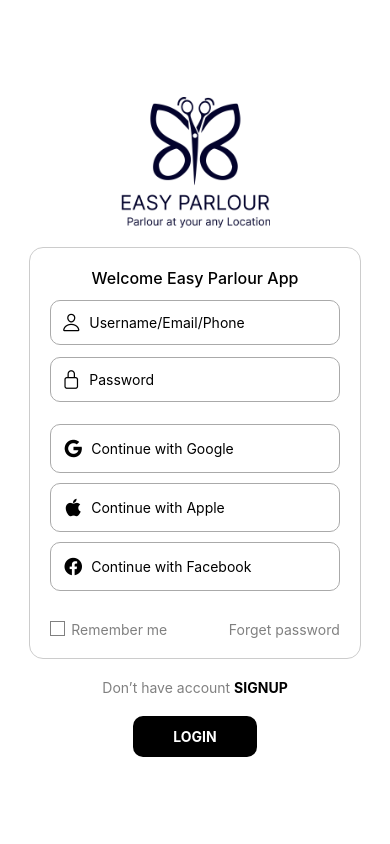
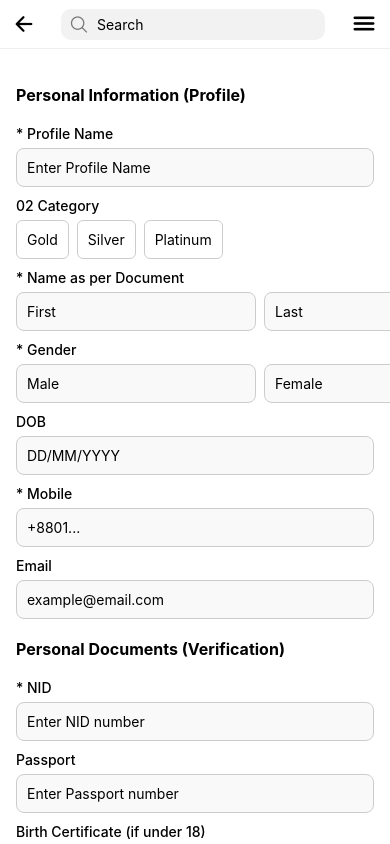
Before and after one commit to shanzida-rifa/easyParlour, a React Native app: screen /VerifyProfile in a window 390 px wide. Built offline with nearby package versions, Linux system fonts and the light colour scheme.

Commit message:
Verify Profile page added

```diff
--- a/App.js
+++ b/App.js
@@ -12,6 +12,7 @@
 import SearchResultsScreen from './screens/SearchResultsScreen';
 import ParlourProfileScreen from './screens/ParlourProfileScreen';
 import ServiceDetails from './screens/ServiceDetails';
+import VerifyProfileScreen from './screens/VerifyProfileScreen';
 import { createNativeStackNavigator } from '@react-navigation/native-stack';
 import MainLayout from './MainLayout';
 import UserProfileScreen from './screens/UserProfileScreen';
@@ -52,6 +53,7 @@
         <Stack.Screen name="SearchResults" component={SearchResultsScreen} />
         <Stack.Screen name="ParlourProfile" component={ParlourProfileScreen} />
         <Stack.Screen name="ServiceDetails" component={ServiceDetails} />
+        <Stack.Screen name="VerifyProfile" component={VerifyProfileScreen} />
       </Stack.Navigator>
     </NavigationContainer>
   );
--- a/components/SearchBar.js
+++ b/components/SearchBar.js
@@ -1,31 +1,3 @@
-// import React from 'react';
-// import { View, TextInput, StyleSheet } from 'react-native';
-// import Icon from 'react-native-vector-icons/Ionicons';
-
-// export default function SearchBar() {
-//   return (
-//     <View style={styles.container}>
-//       <Icon name="search-outline" size={20} color="#777" />
-//       <TextInput placeholder="Search" style={styles.input} />
-//     </View>
-//   );
-// }
-
-// const styles = StyleSheet.create({
-//   container: {
-//     flexDirection: 'row',
-//     backgroundColor: '#f2f2f2',
-//     marginHorizontal: 16,
-//     borderRadius: 10,
-//     paddingHorizontal: 10,
-//     paddingVertical: 8,
-//     alignItems: 'center',
-//   },
-//   input: {
-//     marginLeft: 8,
-//     flex: 1,
-//   },
-// });
 import React, { useState } from 'react';
 import { View, TextInput, StyleSheet } from 'react-native';
 import Icon from 'react-native-vector-icons/Ionicons';
@@ -59,10 +31,10 @@
   container: {
     flexDirection: 'row',
     backgroundColor: '#f2f2f2',
-    marginHorizontal: 16,
+    marginHorizontal: 15,
     borderRadius: 10,
-    paddingHorizontal: 10,
-    paddingVertical: 8,
+    paddingHorizontal: 8,
+    paddingVertical: 4,
     alignItems: 'center',
   },
   input: {
--- a/screens/UserProfileScreen.js
+++ b/screens/UserProfileScreen.js
@@ -10,6 +10,7 @@
 import Ionicons from 'react-native-vector-icons/Ionicons';
 import MaterialIcons from 'react-native-vector-icons/MaterialIcons';
 import { SafeAreaView } from 'react-native-safe-area-context';
+import SearchBar from '../components/SearchBar';
 
 export default function UserProfileScreen({ navigation }) {
   const handleLogout = () => {
@@ -34,12 +35,16 @@
 
   return (
     <SafeAreaView style={styles.container}>
-      {/* Top Bar */}
+      {/* 🔹 Top Bar */}
       <View style={styles.topBar}>
-        <View style={styles.searchBar}>
-          <Ionicons name="search" size={20} color="#555" />
-          <Text style={styles.searchText}>Search</Text>
+        <TouchableOpacity onPress={() => navigation.goBack()}>
+          <Ionicons name="arrow-back" size={24} color="#000" />
+        </TouchableOpacity>
+
+        <View style={{ flex: 1, marginHorizontal: 10 }}>
+          <SearchBar />
         </View>
+
         <TouchableOpacity>
           <Ionicons name="menu" size={28} color="#000" />
         </TouchableOpacity>
@@ -68,9 +73,13 @@
           <View style={styles.side}>
             <Text style={styles.liveText}>● Live</Text>
             <Text style={styles.goldText}>Gold Membership</Text>
-            <View style={styles.verifiedBtn}>
-              <Text style={{ color: '#555' }}>Verified</Text>
-            </View>
+
+            <TouchableOpacity
+              style={styles.verifyBtn}
+              onPress={() => navigation.navigate('VerifyProfile')}
+            >
+              <Text style={{ color: '#fff', fontWeight: '600' }}>Verify</Text>
+            </TouchableOpacity>
           </View>
         </View>
 
@@ -112,9 +121,11 @@
   container: { flex: 1, backgroundColor: '#fff' },
   topBar: {
     flexDirection: 'row',
-    justifyContent: 'space-between',
     alignItems: 'center',
-    padding: 12,
+    paddingHorizontal: 12,
+    paddingVertical: 8,
+    borderBottomWidth: 1,
+    borderBottomColor: '#eee',
   },
   searchBar: {
     flexDirection: 'row',
@@ -140,6 +151,15 @@
   side: { alignItems: 'flex-end' },
   liveText: { fontSize: 14, color: 'green', marginBottom: 4 },
   goldText: { fontSize: 13, color: '#999' },
+  verifyBtn: {
+    backgroundColor: '#007bff', // Standard blue
+    borderRadius: 15,
+    paddingHorizontal: 16,
+    paddingVertical: 6,
+    marginTop: 6,
+    alignItems: 'center',
+  },
+
   verifiedBtn: {
     borderWidth: 1,
     borderColor: '#aaa',
--- /dev/null
+++ b/screens/VerifyProfileScreen.js
@@ -0,0 +1,251 @@
+import React from 'react';
+import {
+  View,
+  Text,
+  TextInput,
+  TouchableOpacity,
+  ScrollView,
+  StyleSheet,
+  Image,
+} from 'react-native';
+import Ionicons from 'react-native-vector-icons/Ionicons';
+import SearchBar from '../components/SearchBar'; // adjust path if needed
+import { useNavigation } from '@react-navigation/native';
+import { SafeAreaView } from 'react-native-safe-area-context';
+
+export default function VerifyProfileScreen() {
+  const navigation = useNavigation();
+
+  return (
+    <SafeAreaView style={{ flex: 1, backgroundColor: '#fff' }}>
+      {/* 🔹 Top Bar */}
+      <View style={styles.topBar}>
+        <TouchableOpacity onPress={() => navigation.goBack()}>
+          <Ionicons name="arrow-back" size={24} color="#000" />
+        </TouchableOpacity>
+
+        <View style={{ flex: 1, marginHorizontal: 10 }}>
+          <SearchBar />
+        </View>
+
+        <TouchableOpacity>
+          <Ionicons name="menu" size={28} color="#000" />
+        </TouchableOpacity>
+      </View>
+
+      <ScrollView contentContainerStyle={styles.container}>
+        {/* =================== Personal Info =================== */}
+        <Text style={styles.header}>Personal Information (Profile)</Text>
+
+        <Text style={styles.label}>* Profile Name</Text>
+        <TextInput style={styles.input} placeholder="Enter Profile Name" />
+
+        <Text style={styles.label}>02 Category</Text>
+        <View style={styles.row}>
+          {['Gold', 'Silver', 'Platinum'].map(c => (
+            <TouchableOpacity key={c} style={styles.categoryBtn}>
+              <Text>{c}</Text>
+            </TouchableOpacity>
+          ))}
+        </View>
+
+        <Text style={styles.label}>* Name as per Document</Text>
+        <View style={styles.row}>
+          <TextInput style={[styles.input, { flex: 1 }]} placeholder="First" />
+          <TextInput
+            style={[styles.input, { flex: 1, marginLeft: 8 }]}
+            placeholder="Last"
+          />
+        </View>
+
+        <Text style={styles.label}>* Gender</Text>
+        <View style={styles.row}>
+          <TextInput style={[styles.input, { flex: 1 }]} placeholder="Male" />
+          <TextInput
+            style={[styles.input, { flex: 1, marginLeft: 8 }]}
+            placeholder="Female"
+          />
+        </View>
+
+        <Text style={styles.label}>DOB</Text>
+        <TextInput style={styles.input} placeholder="DD/MM/YYYY" />
+
+        <Text style={styles.label}>* Mobile</Text>
+        <TextInput
+          style={styles.input}
+          keyboardType="phone-pad"
+          placeholder="+8801..."
+        />
+
+        <Text style={styles.label}>Email</Text>
+        <TextInput
+          style={styles.input}
+          keyboardType="email-address"
+          placeholder="example@email.com"
+        />
+
+        {/* =================== Documents =================== */}
+        <Text style={styles.header}>Personal Documents (Verification)</Text>
+
+        <Text style={styles.label}>* NID</Text>
+        <TextInput style={styles.input} placeholder="Enter NID number" />
+
+        <Text style={styles.label}>Passport</Text>
+        <TextInput style={styles.input} placeholder="Enter Passport number" />
+
+        <Text style={styles.label}>Birth Certificate (if under 18)</Text>
+        <TextInput
+          style={styles.input}
+          placeholder="Enter Birth Certificate No."
+        />
+
+        <TouchableOpacity style={styles.saveBtn}>
+          <Text style={{ color: '#fff', fontWeight: '600' }}>Save</Text>
+        </TouchableOpacity>
+
+        {/* =================== Scan Option =================== */}
+        <View style={styles.scanSection}>
+          <Text style={styles.scanText}>
+            * Verify your Profile form a Verified ID {'\n'}
+            Take photo your NID card - Front & back
+          </Text>
+          <TouchableOpacity style={styles.scanBtn}>
+            <Text style={{ color: '#000' }}>Scan</Text>
+          </TouchableOpacity>
+        </View>
+
+        {/* =================== Profile Image =================== */}
+        <Text style={styles.header}>* Profile Image (Attachment)</Text>
+        <View style={styles.card}>
+          <TouchableOpacity style={styles.attachmentBtn}>
+            <Ionicons name="attach" size={20} color="#555" />
+            <Text> Upload Profile Image</Text>
+          </TouchableOpacity>
+          <Image
+            source={{ uri: 'https://via.placeholder.com/100' }}
+            style={styles.previewImage}
+          />
+        </View>
+
+        {/* =================== Live Selfie =================== */}
+        <Text style={styles.header}>Live Selfie (Attachment)</Text>
+        <View style={styles.card}>
+          <TouchableOpacity style={styles.attachmentBtn}>
+            <Ionicons name="camera" size={20} color="#555" />
+            <Text> Capture Live Selfie</Text>
+          </TouchableOpacity>
+          <Image
+            source={{ uri: 'https://via.placeholder.com/100' }}
+            style={styles.previewImage}
+          />
+        </View>
+
+        {/* =================== Verification Friend & Family =================== */}
+        <Text style={styles.header}>Verification Friend & Family</Text>
+        <View style={styles.card}>
+          <Text>ID No. 092713</Text>
+          <Text>Name as per Document Referral</Text>
+          <Text>Mobile: +8801xxxxxxx</Text>
+          <Text>Email: example@email.com</Text>
+          <Text style={{ marginTop: 6, color: '#666' }}>
+            Consign has been make as Lorem Ipsum is simply dummy text of the
+            printing and typesetting industry.
+          </Text>
+          <TouchableOpacity style={styles.attachmentBtn}>
+            <Ionicons name="attach" size={20} color="#555" />
+            <Text> Upload Attachment</Text>
+          </TouchableOpacity>
+        </View>
+      </ScrollView>
+    </SafeAreaView>
+  );
+}
+
+const styles = StyleSheet.create({
+  topBar: {
+    flexDirection: 'row',
+    alignItems: 'center',
+    paddingHorizontal: 12,
+    paddingVertical: 8,
+    borderBottomWidth: 1,
+    borderBottomColor: '#eee',
+  },
+  container: {
+    padding: 16,
+    paddingBottom: 40,
+  },
+  header: {
+    fontSize: 16,
+    fontWeight: '700',
+    marginBottom: 10,
+    marginTop: 20,
+  },
+  label: {
+    fontSize: 14,
+    fontWeight: '500',
+    marginBottom: 6,
+    marginTop: 10,
+  },
+  input: {
+    borderWidth: 1,
+    borderColor: '#ccc',
+    borderRadius: 8,
+    padding: 10,
+    fontSize: 14,
+    backgroundColor: '#f9f9f9',
+  },
+  row: {
+    flexDirection: 'row',
+    alignItems: 'center',
+  },
+  categoryBtn: {
+    borderWidth: 1,
+    borderColor: '#ccc',
+    borderRadius: 6,
+    padding: 10,
+    marginRight: 8,
+  },
+  saveBtn: {
+    backgroundColor: '#007bff',
+    borderRadius: 8,
+    padding: 14,
+    alignItems: 'center',
+    marginTop: 20,
+  },
+  scanSection: {
+    alignItems: 'center',
+    marginTop: 20,
+  },
+  scanText: {
+    textAlign: 'center',
+    marginBottom: 10,
+    fontSize: 13,
+    color: '#333',
+  },
+  scanBtn: {
+    borderWidth: 1,
+    borderColor: '#000',
+    paddingVertical: 8,
+    paddingHorizontal: 20,
+    borderRadius: 6,
+  },
+  card: {
+    borderWidth: 1,
+    borderColor: '#ddd',
+    borderRadius: 10,
+    padding: 16,
+    marginTop: 10,
+    alignItems: 'center',
+  },
+  attachmentBtn: {
+    flexDirection: 'row',
+    alignItems: 'center',
+    marginBottom: 10,
+  },
+  previewImage: {
+    width: 100,
+    height: 100,
+    borderRadius: 6,
+    backgroundColor: '#eee',
+  },
+});
```
